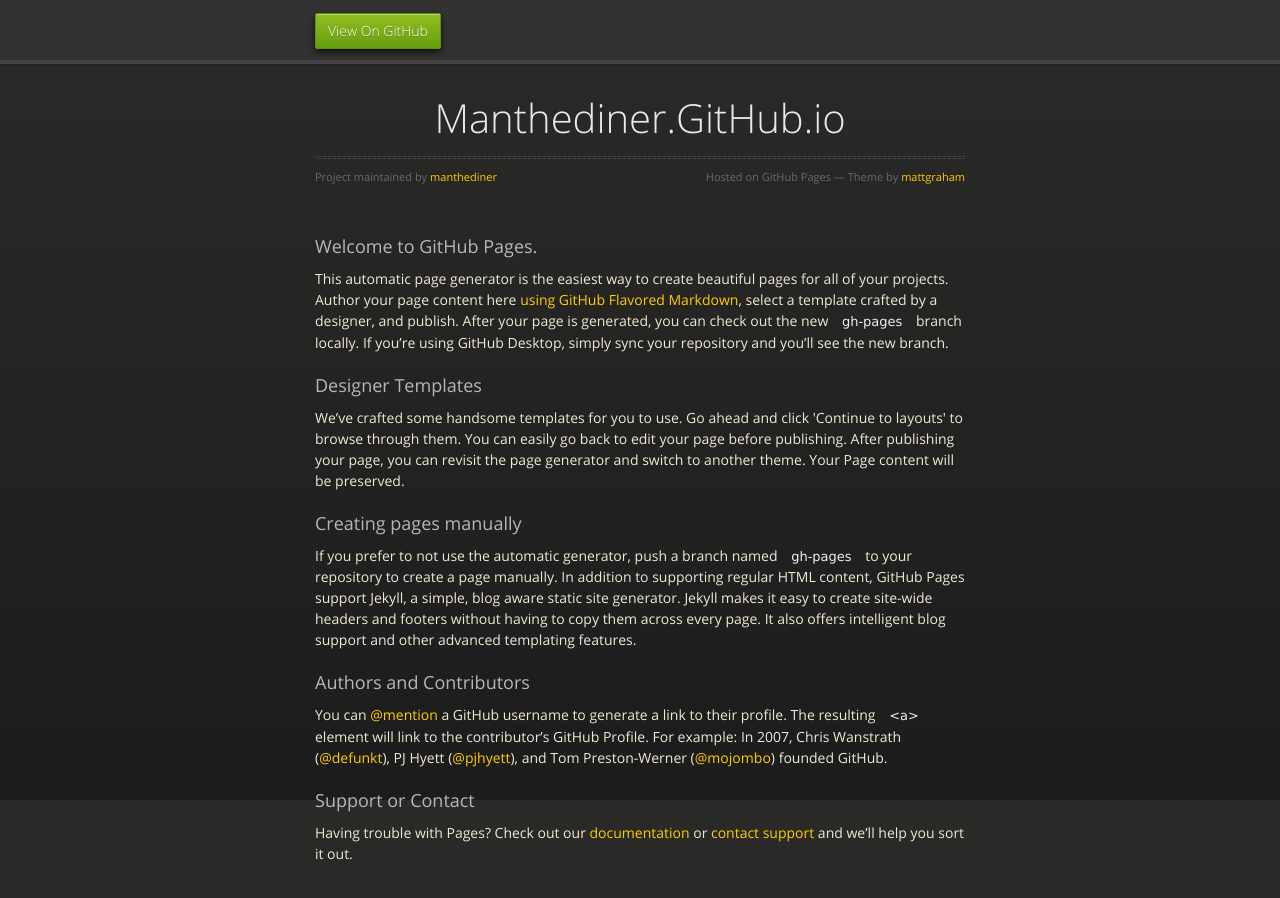
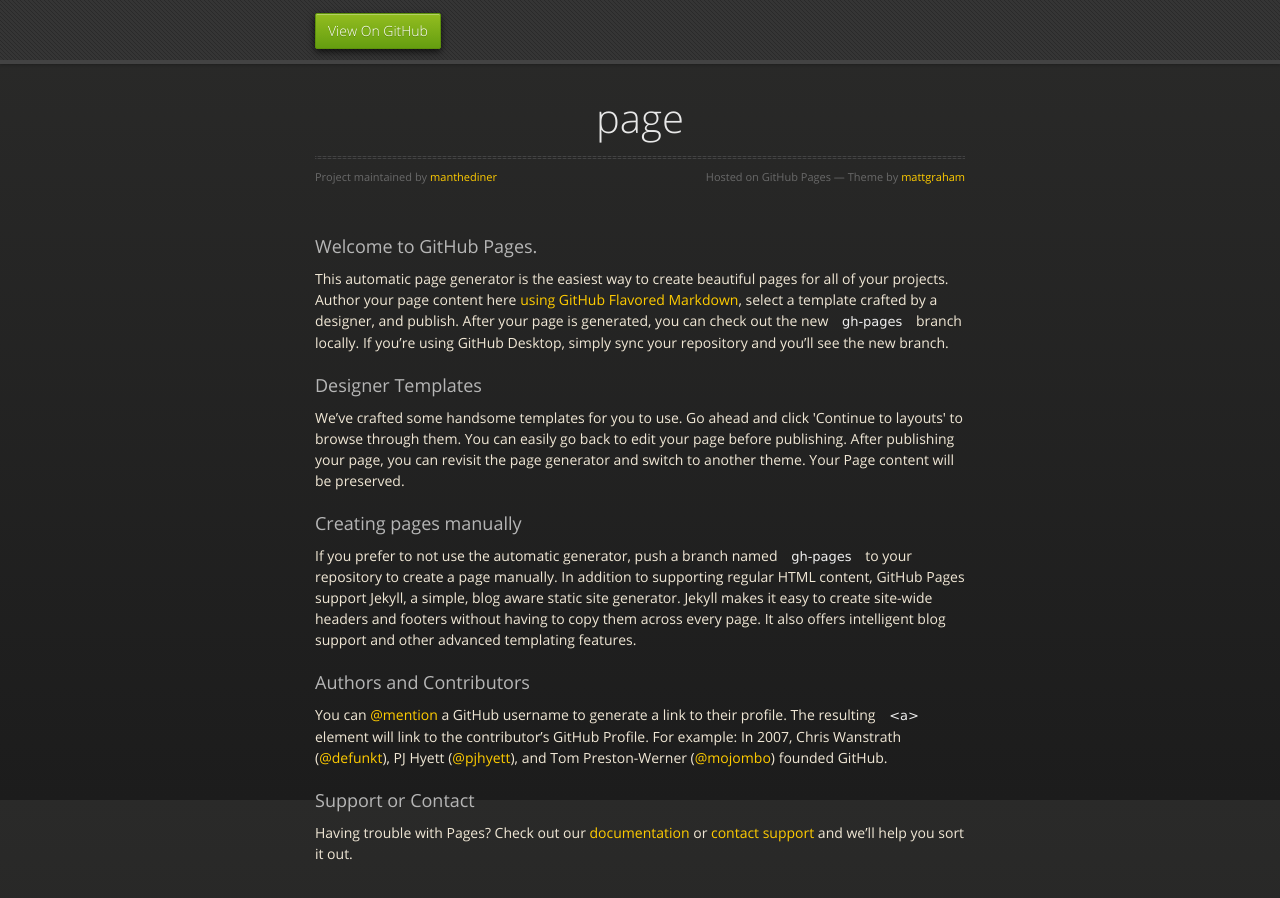
Before and after one commit to manthediner/manthediner.github.io, a plain HTML site: page index.html in a window 1280 px wide. Drawn offline with nearby package versions, Linux system fonts and the light colour scheme.

Commit message:
Update index.html

```diff
--- a/index.html
+++ b/index.html
@@ -28,7 +28,7 @@
 
       <section>
         <div id="title">
-          <h1>Manthediner.GitHub.io</h1>
+          <h1>page</h1>
           <p></p>
           <hr>
           <span class="credits left">Project maintained by <a href="https://github.com/manthediner">manthediner</a></span>
```
